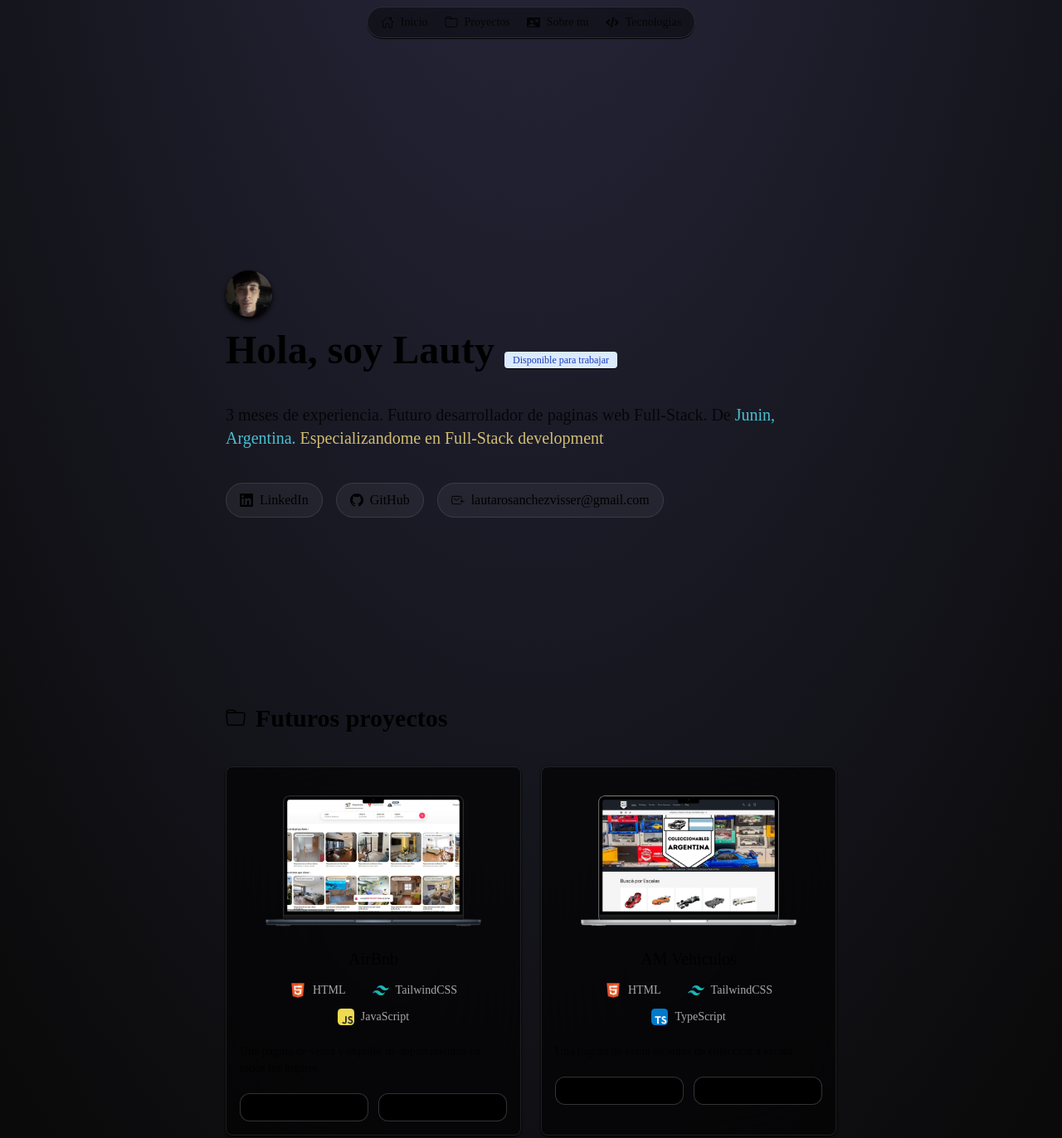
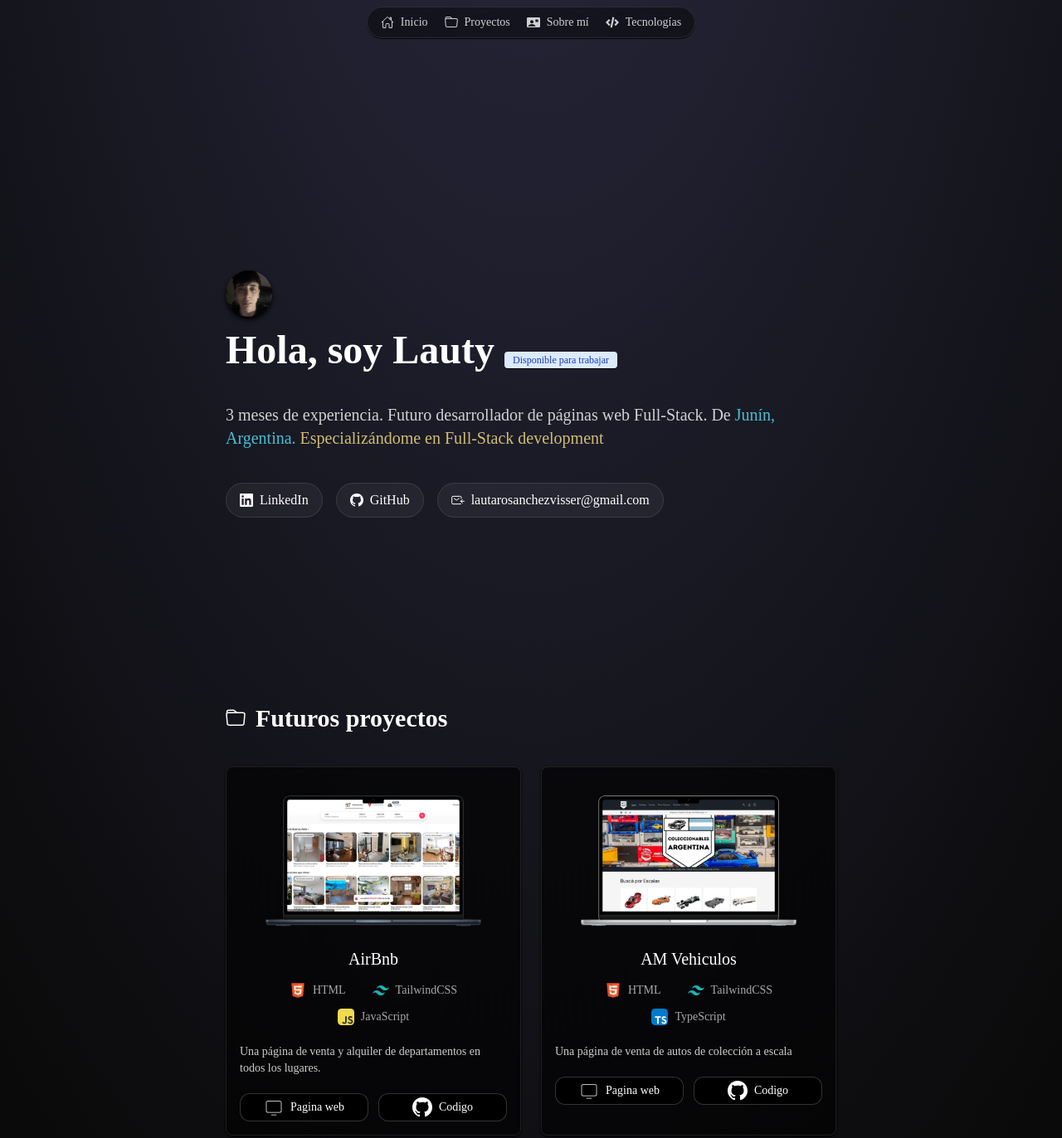
Before and after one commit to lauty1337/Primer-portfolio, a website: page index.html in a window 1280 px wide. Shown: the top 1372 px of the page at 83% size. Drawn offline with Linux system fonts and the light colour scheme; a web font is replaced by a local one.

Commit message:
Saque el dark-mode y corregi texto

```diff
--- a/index.html
+++ b/index.html
@@ -3,17 +3,17 @@
 <head>
     <meta charset="UTF-8">
     <meta name="viewport" content="width=device-width, initial-scale=1.0">
-    <meta name="description" content="PortFolio de Lautaro Sanchez Visser, un futuro desarrollador Full-Stack con 3 meses de experiencia.">
+    <meta name="description" content="Portafolio de Lautaro Sanchez Visser, un futuro desarrollador Full-Stack con 3 meses de experiencia.">
     <meta name="author" content="Lautaro Sanchez Visser">
     <meta name="keywords" content="Lautaro Sanchez Visser, PortFolio, Full-Stack Developer, Web Development, Junin, Argentina">
     <link rel="icon" href="/public/images/devicon.webp" href="/favicon.ico">
     <link rel="preload" as="style" href="https://fonts.googleapis.com/css2?family=Onest:wght@400;600;700&display=swap">
     <link rel="preload" as="image" href="/public/icons/icons.svg" type="image/svg+xml">
     <link rel="stylesheet" href="src/output.css">
-    <title>Portfolio de LSV | En desarrollo</title>
+    <title>Portafolio de LSV | En desarrollo</title>
 </head>
 
-<body class="font-onest text-black dark:text-white  bg-neutral-950 bg-[radial-gradient(ellipse_80%_80%_at_50%_-20%,rgba(120,119,198,0.3),rgba(255,255,255,0))]">
+<body class="font-onest text-white  bg-neutral-950 bg-[radial-gradient(ellipse_80%_80%_at_50%_-20%,rgba(120,119,198,0.3),rgba(255,255,255,0))]">
     <header class="sticky top-2 mx-auto w-fit  py-2 px-4 bg-black/40 border border-white/10 rounded-full shadow-2xs shadow-black backdrop-blur-3xl z-50">
         <nav class="flex gap-x-3 text-xs opacity-80 lg:text-sm lg:gap-x-5">
             <a href="#hero" class="nav-link">
@@ -32,13 +32,13 @@
                 <svg class="size-4">
                     <use href="/public/icons/icons.svg#about-icon"></use>
                 </svg>
-                Sobre mi
+                Sobre mí
             </a>
             <a href="#techs" class="nav-link">
                 <svg class="size-4">
                     <use href="/public/icons/icons.svg#dev-icon"></use>
                 </svg>
-                Tecnologias
+                Tecnologías
             </a>
         </nav>
     </header>
@@ -58,12 +58,12 @@
                 </span>
             </h1>
             <p class="text-xl opacity-80 text-wrap">
-                3 meses de experiencia. Futuro desarrollador de paginas web Full-Stack. De <span class="text-cyan-300">Junin, Argentina.</span> <span class="text-amber-200">Especializandome en Full-Stack development</span>
+                3 meses de experiencia. Futuro desarrollador de páginas web Full-Stack. De <span class="text-cyan-300">Junín, Argentina.</span> <span class="text-amber-200">Especializándome en Full-Stack development</span>
             </p>
             <nav class="mt-10">
                 <ul class="flex flex-wrap gap-4 ">
                     <a
-                    href="https://www.linkedin.com/feed/" class="badge-link"
+                    href="https://www.linkedin.com/in/lautaro-sanchez-visser-8bb19a338/" class="badge-link"
                     target="_blank"
                     rel="noopener noreferrer">
                         <svg class="size-4">
@@ -134,7 +134,7 @@
                         </span>
                     </div>
                     <p class="mt-5 text-sm font-light opacity-80">
-                        Una pagina de venta y alquiler de departamentos en todos los lugares.
+                        Una página de venta y alquiler de departamentos en todos los lugares.
                     </p>
                     <nav class="flex gap-x-3">
                         <a href="" class="project-link">
@@ -183,7 +183,7 @@
                         </span>
                     </div>
                     <p class="mt-5 text-sm font-light opacity-80">
-                        Una pagina de venta de autos de coleccion a escala
+                        Una página de venta de autos de colección a escala
                     </p>
                     <nav class="flex gap-x-3">
                         <a href="" class="project-link">
@@ -238,7 +238,7 @@
                         </span>
                     </div>
                     <p class="mt-5 text-sm font-light opacity-80">
-                        Una pagina de venta de autos de coleccion a escala
+                        Una página de venta de autos de colección a escala
                     </p>
                     <nav class="flex gap-x-3">
                         <a href="" class="project-link">
@@ -262,7 +262,7 @@
                 <svg class="size-6">
                     <use href="/public/icons/icons.svg#dev-icon"></use>
                 </svg>
-                Tecnologias
+                Tecnologías
             </h2>
             <ul class="grid grid-cols-3 lg:grid-cols-6 mt-10 gap-5 text-sm">
 
@@ -392,7 +392,7 @@
                 <svg class="size-6">
                     <use href="/public/icons/icons.svg#about-icon"></use>
                 </svg>
-                Sobre mi
+                Sobre mí
             </h2>
             <article class="flex flex-col gap-y-5 mt-10 lg:flex-row lg:gap-x-10">
                 <figure class="justify-center items-center flex rotate-3 lg:flex-1/2 ">
@@ -404,10 +404,10 @@
                 </figure>
                 <div class="font-medium text-sm max-w-prose opacity-80 mt-10 flex flex-col gap-y-3 lg:flex-1/2">
                 <p>
-                    Me llamo Lautaro Sanchez Visser, Empeze en la programacion hace 3 meses, actualmente estoy <span class="text-cyan-700 font-mono">Estudiando Ingenieria en Informatica en la UNNOBA, y aparte soy autodidacta, tomando cursos de midudev y Soy Dalto.</span>
+                    Me llamo Lautaro Sanchez Visser, Empecé en la programación hace 3 meses, actualmente estoy <span class="text-cyan-700 font-mono">estudiando Ingeniería en Informática en la UNNOBA, y aparte soy autodidacta, tomando cursos de midudev y Soy Dalto.</span>
                 </p>
                 <p>
-                    Alguno de mis futuros proyectos incluyen <span class="text-cyan-700 font-mono">realizar un E-commerce de venta de autos a escala de coleccion, y una de cobranzas de prestamo</span> Aunque estoy en proceso de aprender los lenguajes necesarios para realizar este y todo tipo de proyectos a futuro.
+                    Algunos de mis futuros proyectos incluyen <span class="text-cyan-700 font-mono">realizar un E-commerce de venta de autos a escala de colección, y una de cobranzas de préstamo</span>. Aunque estoy en proceso de aprender los lenguajes necesarios para realizar este y todo tipo de proyectos a futuro.
                 </p>
                 </div>
             </article>
@@ -417,9 +417,9 @@
         <span>&copy; 2025 Lautaro Sanchez Visser </span>
         <nav class="flex gap-x-5 justify-end">
             <a href="#hero" class="hover:underline">Inicio</a>
-            <a href="#about" class="hover:underline">Sobre mi</a>
+            <a href="#about" class="hover:underline">Sobre mí</a>
             <a href="#projects" class="hover:underline">Proyectos</a>
-            <a href="#techs" class="hover:underline">Tecnologias</a>
+            <a href="#techs" class="hover:underline">Tecnologías</a>
         </nav>
     </footer>
 </body>
--- a/package.json
+++ b/package.json
@@ -1,8 +1,11 @@
 {
+  "scripts": {
+    "dev": "npx tailwindcss -i ./src/input.css -o ./src/output.css --watch"
+  },
   "dependencies": {
     "@fontsource-variable/onest": "^5.2.9",
     "@midudev/tailwind-animations": "^0.2.0",
     "@tailwindcss/cli": "^4.1.11",
-    "tailwindcss": "^4.1.11"
+    "tailwindcss": "^4.1.12"
   }
 }
```
Also changed, not shown: src/output.css, 1 other file.
